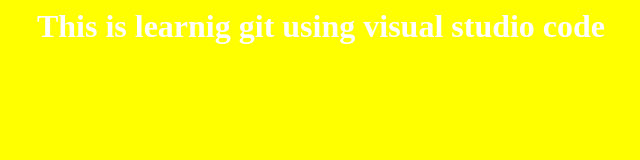
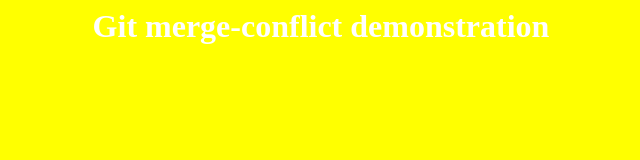
Before and after one commit to harikumar2k20/git-tutorial, a plain HTML site: page index.html in a window 1280 px wide. Shown: the whole page, without its empty margins (319-959 px from the left). Drawn offline with Linux system fonts and the light colour scheme.

Commit message:
metge-conflict added

```diff
--- a/index.html
+++ b/index.html
@@ -28,6 +28,6 @@
             </style>
     </head>
     <body>
-            <h1 class="h1">This is learnig git using visual studio code</h1>
+            <h1 class="h1">Git merge-conflict demonstration</h1>
     </body>
 </html>
```
